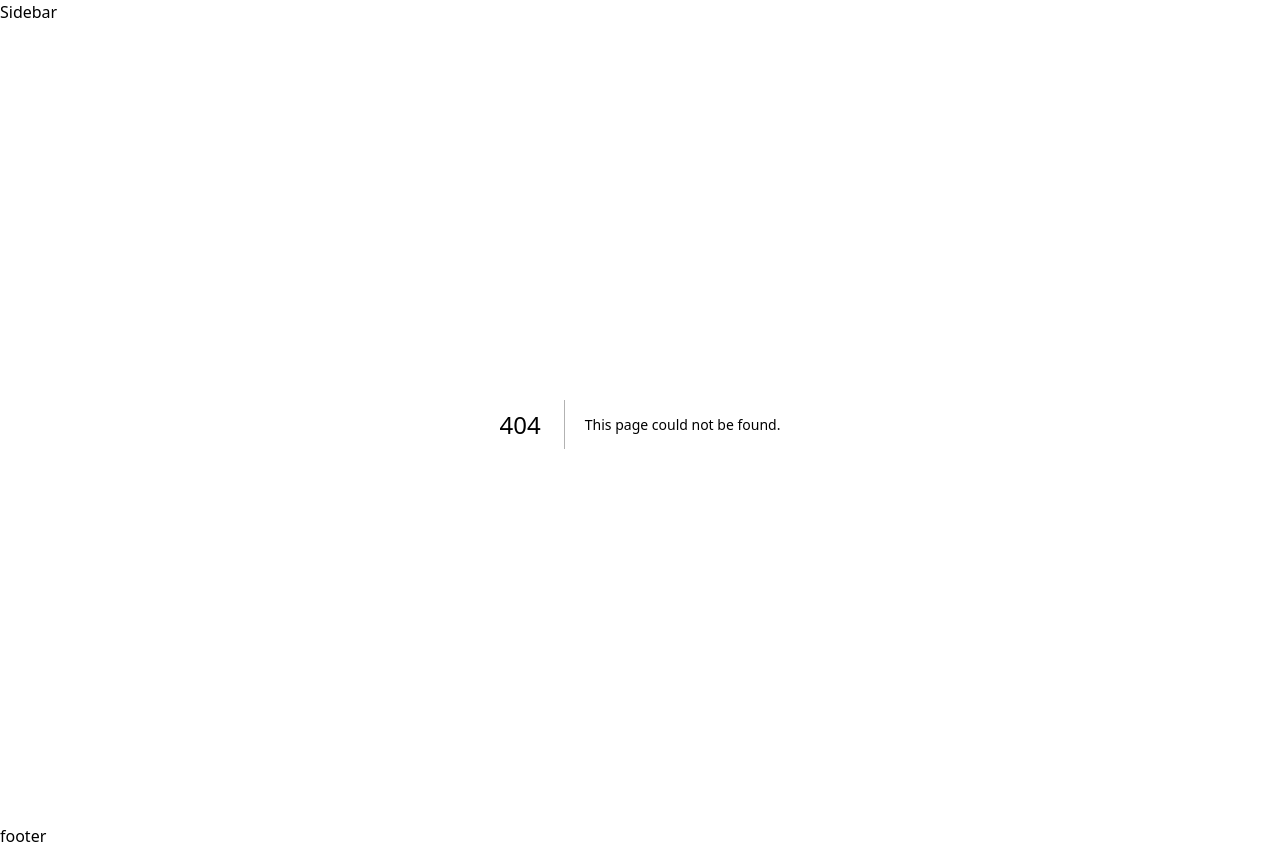
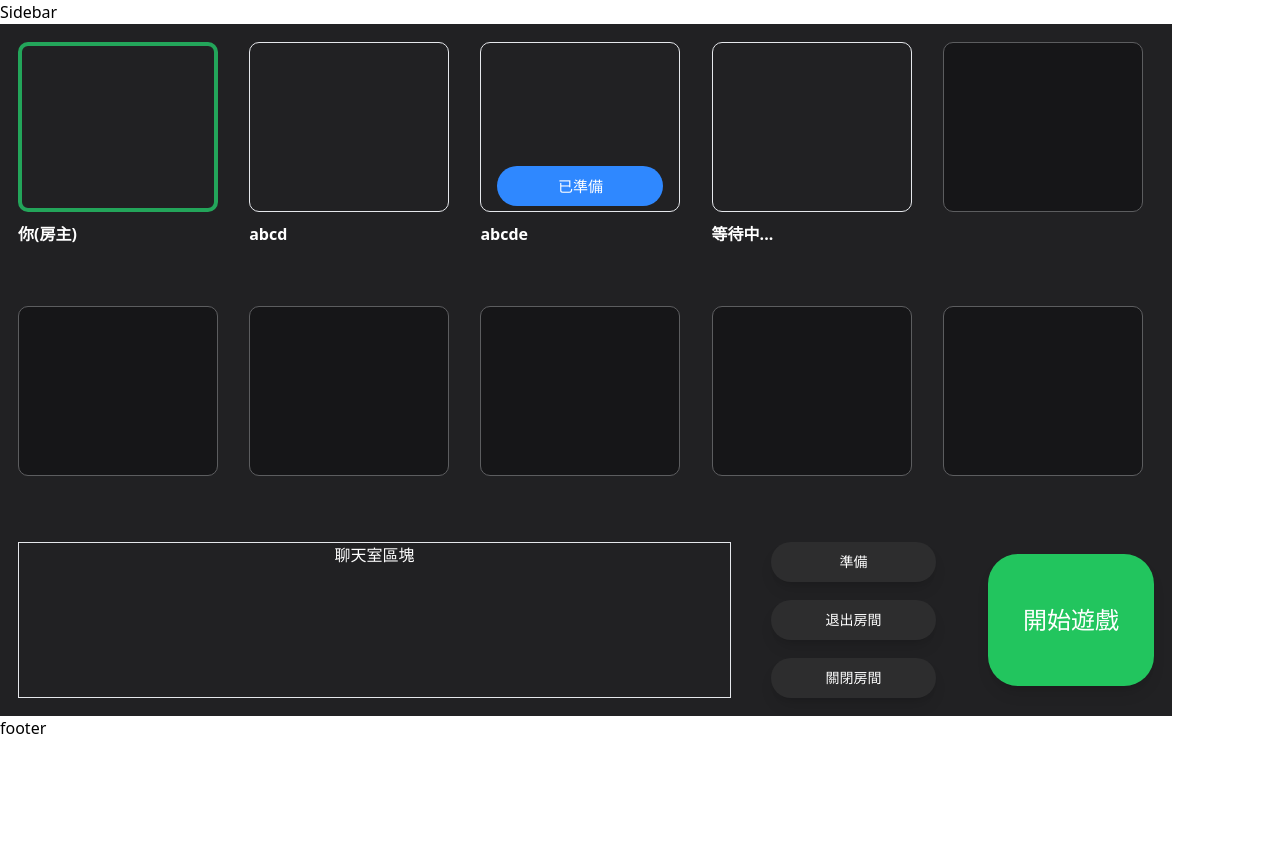
Before and after one commit to Game-as-a-Service/Game-Lobby-Web, a Next.js app: page /rooms/1 in a window 1280 px wide. Before the commit this address had no page. After the commit the page ends 800 px from the top, so only its background shows below. Built offline with nearby package versions, Linux system fonts and the light colour scheme.

Commit message:
feat: add "/rooms/:roomId" Route and its Page Component

```diff
--- /dev/null
+++ b/pages/rooms/[roomId]/components/UserCard.tsx
@@ -0,0 +1,55 @@
+import { cn } from "@/lib/utils";
+
+export interface UserCardProps {
+  userName?: string;
+  isReady?: boolean;
+  isSelf?: boolean;
+  isHost?: boolean;
+  disabled?: boolean;
+}
+
+function UserCard({
+  isReady,
+  isSelf,
+  isHost,
+  disabled,
+  userName,
+}: UserCardProps) {
+  const hostClass = "border-[4px] border-[#23A55A]";
+
+  const disabledClass = "opacity-30 bg-black";
+
+  const readyContent = (
+    <div className="w-full max-w-[166px] h-[40px] rounded-[21px] bg-[#2F88FF] font-normal text-[15px] text-white leading-[22px] flex items-center justify-center cursor-default absolute bottom-[5px] left-[50%] translate-x-[-50%]">
+      已準備
+    </div>
+  );
+
+  function getNameText() {
+    if (disabled) return "";
+    if (!userName) return "等待中...";
+    const suffix = isHost ? "(房主)" : "";
+    const name = isSelf ? "你" : userName;
+    return name + suffix;
+  }
+  const nameText = getNameText();
+
+  return (
+    <div className="max-w-[200px] aspect-square w-full rounded-[10px] ">
+      <div
+        className={cn(
+          "relative w-full h-[170px] rounded-[10px] border ",
+          isHost && hostClass,
+          disabled && disabledClass
+        )}
+      >
+        {isReady && readyContent}
+      </div>
+      <span className="mt-[10px] block font-bold text-base text-white">
+        {nameText}
+      </span>
+    </div>
+  );
+}
+
+export default UserCard;
--- /dev/null
+++ b/pages/rooms/[roomId]/index.tsx
@@ -0,0 +1,69 @@
+import Button from "@/shared/components/Button";
+import UserCard, { UserCardProps } from "./components/UserCard";
+
+const SEAT_AMOUNT = 10;
+
+export default function Room() {
+  function renderUserCards(users: UserCardProps[]) {
+    const userCount = users.length;
+    const userCards = users.map((user, index) => (
+      <UserCard key={user.userName || index} {...user} />
+    ));
+    const disabledCards = Array.from({ length: SEAT_AMOUNT - userCount }).map(
+      (_, index) => <UserCard key={userCount + index} disabled />
+    );
+    return [...userCards, ...disabledCards];
+  }
+
+  return (
+    <div className="p-[18px] flex flex-col gap-[36px] max-w-[1172px] bg-[#212123]">
+      <div className="userList grid grid-cols-5 gap-x-5 gap-y-[60px]">
+        {renderUserCards(mockUsers)}
+      </div>
+      <div className="flex items-center">
+        <div className="grow min-w-[643px] border self-stretch text-center text-white">
+          聊天室區塊
+        </div>
+        <div className="flex flex-col gap-[18px] font-normal text-sm leading-[22px] ml-[40px] mr-[52px]">
+          <Button className="bg-[#2D2D2E] rounded-[21px] w-[165px] h-10 flex justify-center text-white">
+            準備
+          </Button>
+          <Button className="bg-[#2D2D2E] rounded-[21px] w-[165px] h-10 flex justify-center text-white">
+            退出房間
+          </Button>
+          <Button className="bg-[#2D2D2E] rounded-[21px] w-[165px] h-10 flex justify-center text-white">
+            關閉房間
+          </Button>
+        </div>
+        <Button
+          variant="secondary"
+          className="min-w-[152px] w-[166px] h-[132px] rounded-[30px] text-white text-2xl leading-9 flex justify-center"
+        >
+          開始遊戲
+        </Button>
+      </div>
+    </div>
+  );
+}
+
+const mockUsers: UserCardProps[] = [
+  {
+    userName: "abc",
+    isReady: false,
+    isHost: true,
+    isSelf: true,
+  },
+  {
+    userName: "abcd",
+    isReady: false,
+    isHost: false,
+    isSelf: false,
+  },
+  {
+    userName: "abcde",
+    isReady: true,
+    isHost: false,
+    isSelf: false,
+  },
+  {},
+];
```
